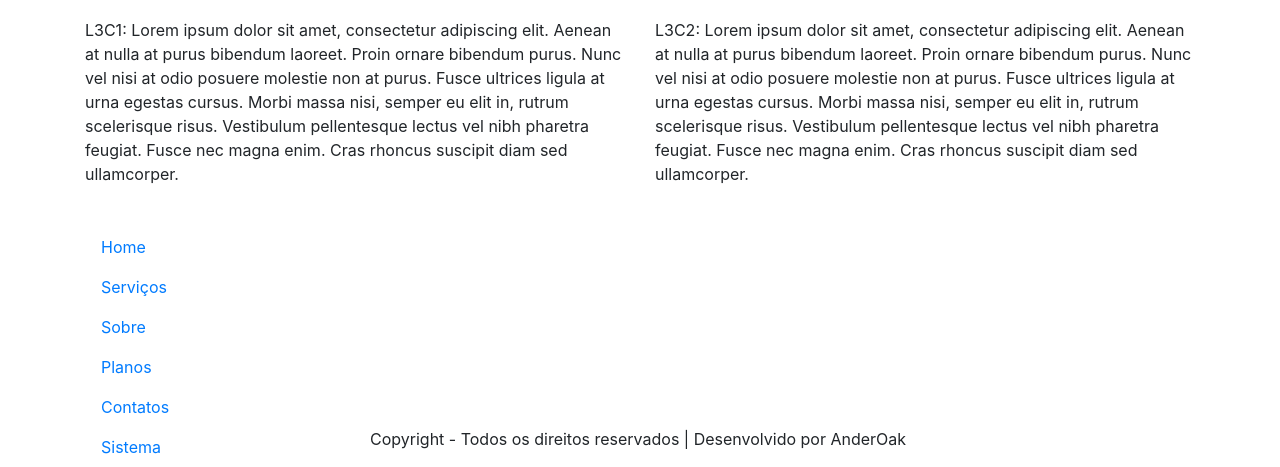
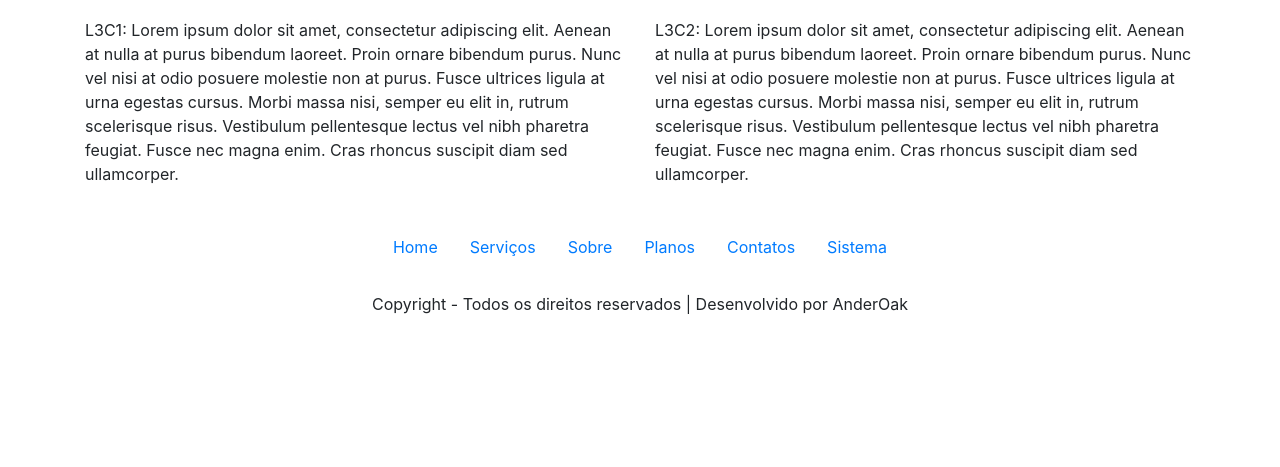
Before and after one commit to anderoak/projeto_estacionamento, a Django app: page / in a window 1280 px wide. Shown: the part 795-1262 px from the top of the page. After the commit the page ends 1109 px from the top, so only its background shows below. Run offline with Django 3.2, Linux system fonts and the light colour scheme; data comes from the database, SQL or seed files in the repository; both versions use the stored data as it was after the commit; some libraries are stand-ins or nearby versions.

Commit message:
Modifica menu do footer

```diff
--- a/website/templates/website/footer.html
+++ b/website/templates/website/footer.html
@@ -1,6 +1,6 @@
 <div class="row row-space">
-    <div class="col-3">
-        <ul class="nav flex-column">
+    <div class="col-12">
+        <ul class="nav justify-content-center">
             <li class="nav-item">
                 <a class="nav-link active" href="#">Home</a>
             </li>
@@ -21,10 +21,9 @@
             </li>
         </ul>
     </div>
-    <div class="col-6">
-        <p class="footer-website">Copyright - Todos os direitos reservados | Desenvolvido por AnderOak</p>
-    </div>
-    <div class="col-3">
-
+</div>
+<div class="row row-space text-center">
+    <div class="col-12">
+        <p>Copyright - Todos os direitos reservados | Desenvolvido por AnderOak</p>
     </div>
 </div>
```
Also changed, not shown: db.sqlite3.
